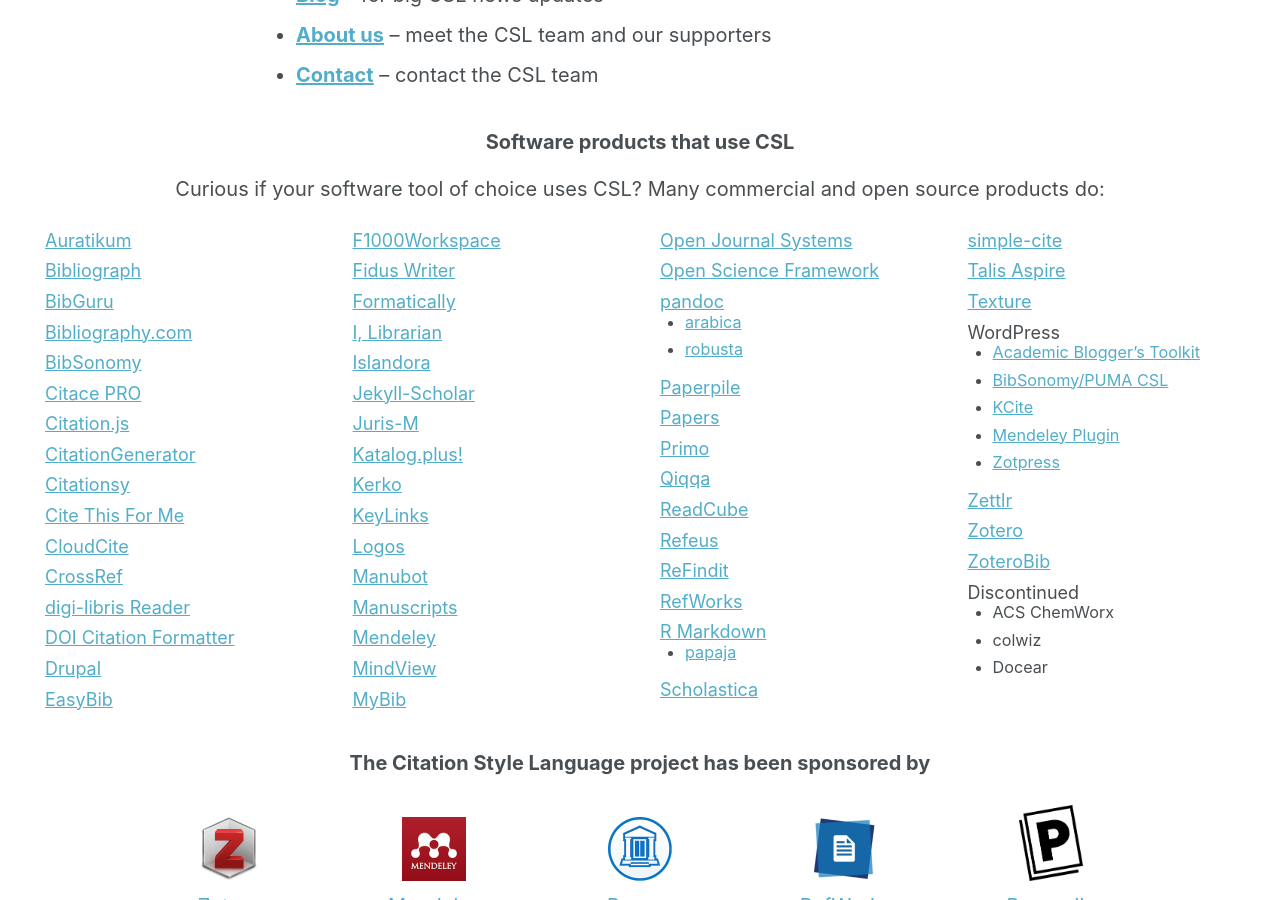
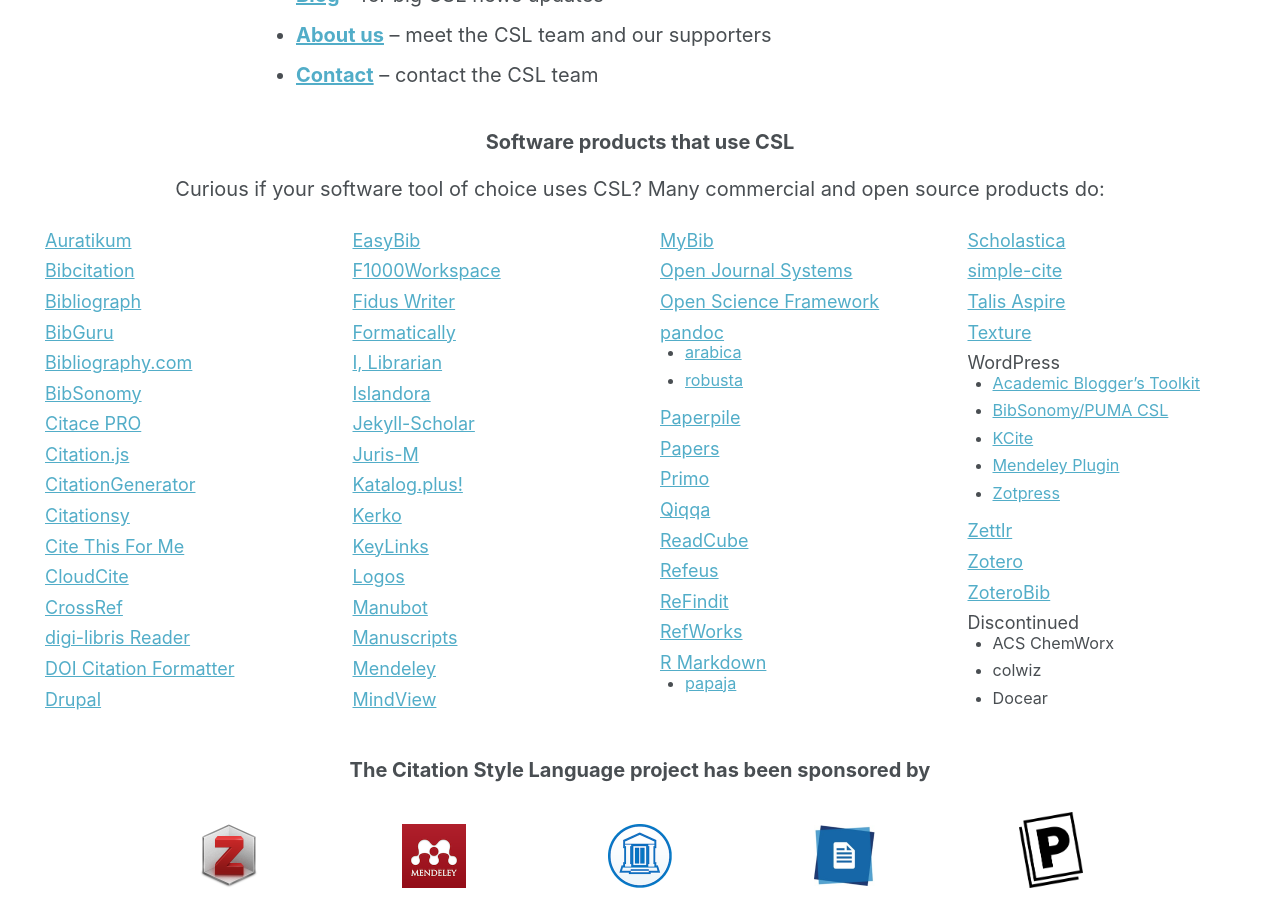
Before and after one commit to citation-style-language/citation-style-language.github.io, a Jekyll site: the page built from _pages/index.md, in a window 1280 px wide and 900 px high, scrolled down 887 px. Built offline with Jekyll 4.4.1, drawn with Linux system fonts in a browser that asks for light colours; the list of posts is cut into pages by our own code.

Commit message:
Mention Bibcitation as CSL product

```diff
--- a/_pages/index.md
+++ b/_pages/index.md
@@ -10,6 +10,8 @@
 multicolumn_list:
   - title: Auratikum
     url: https://auratikum.com/
+  - title: Bibcitation
+    url: https://www.bibcitation.com/
   - title: Bibliograph
     url: http://cboulanger.github.io/bibliograph/
   - title: BibGuru
```
